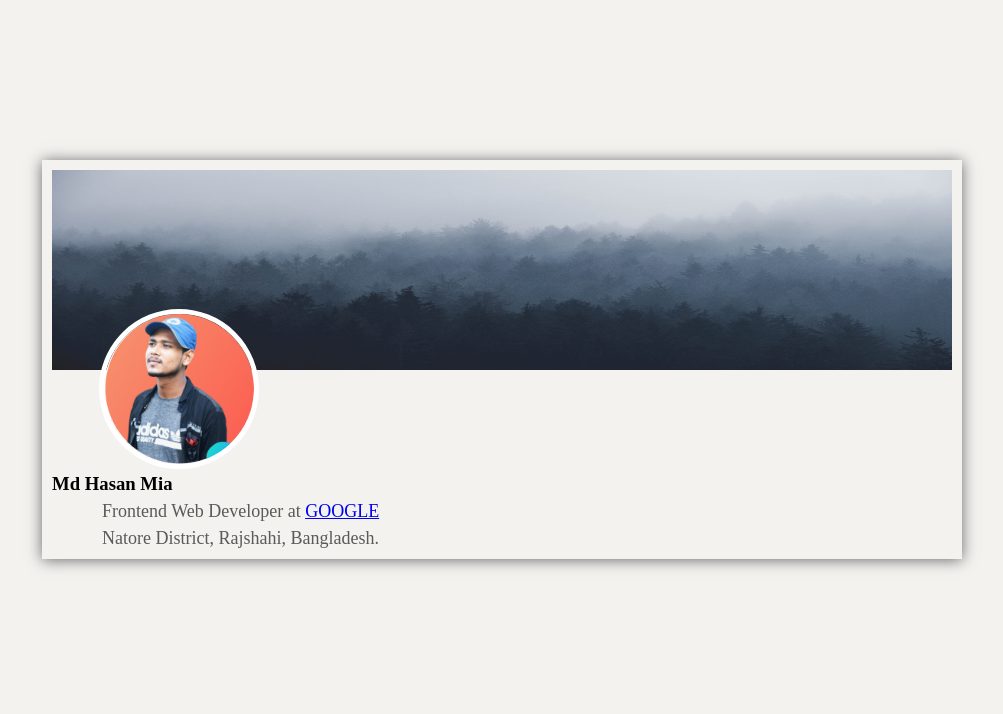
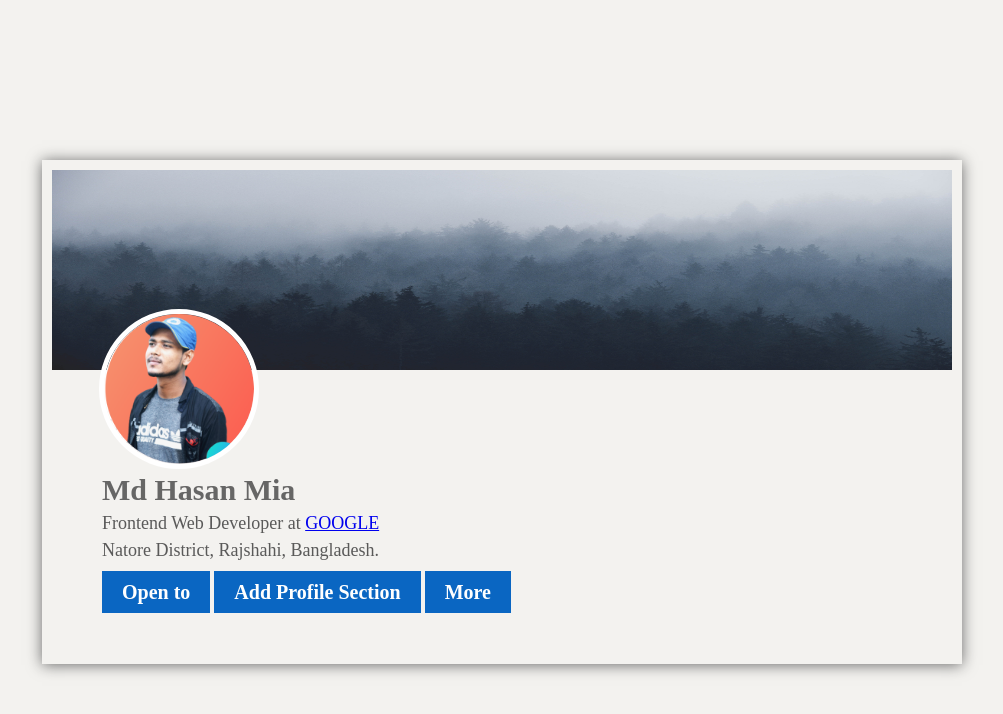
Before and after one commit to hasanmiaweb/linkedin-profile-design, a plain HTML site: page index.html in a window 1280 px wide. Shown: the whole page, without its empty margins (138-1141 px from the left). Drawn offline with Linux system fonts and the light colour scheme.

Commit message:
last update

```diff
--- a/css/style.css
+++ b/css/style.css
@@ -13,10 +13,17 @@ section#profile-bg {
   background: #f3f2ef;
   box-shadow: 0px 1px 14px 0px #696969;
   padding: 10px;
+  margin-bottom: 50px;
 }
 .header-bg img {
   width: 900px;
   height: 200px;
+}
+
+.profile-text h3 {
+  font-size: 30px;
+  margin-left: 50px;
+  color: #505050dd;
 }
 
 .profile-image img {
@@ -36,3 +43,17 @@ section#profile-bg {
   color: #424242dd;
   font-family: fangsong;
 }
+
+.profile-btn {
+  margin-top: 20px;
+  margin-left: 50px;
+  padding-bottom: 50px;
+}
+.profile-btn a {
+  background: #0a66c2;
+  padding: 10px 20px;
+  color: white;
+  font-size: 20px;
+  font-weight: 700;
+  text-decoration: none;
+}
--- a/index.html
+++ b/index.html
@@ -22,6 +22,11 @@
                         <p>Frontend Web Developer at <a href="www.google.com">GOOGLE</a></p>
                         <p>Natore District, Rajshahi, Bangladesh.</p>
                     </div>
+                    <div class="profile-btn">
+                        <a href="#">Open to</a>
+                        <a href="#">Add Profile Section</a>
+                        <a href="#">More</a>
+                    </div>
                 </div>
             </div>
         </section>
```
